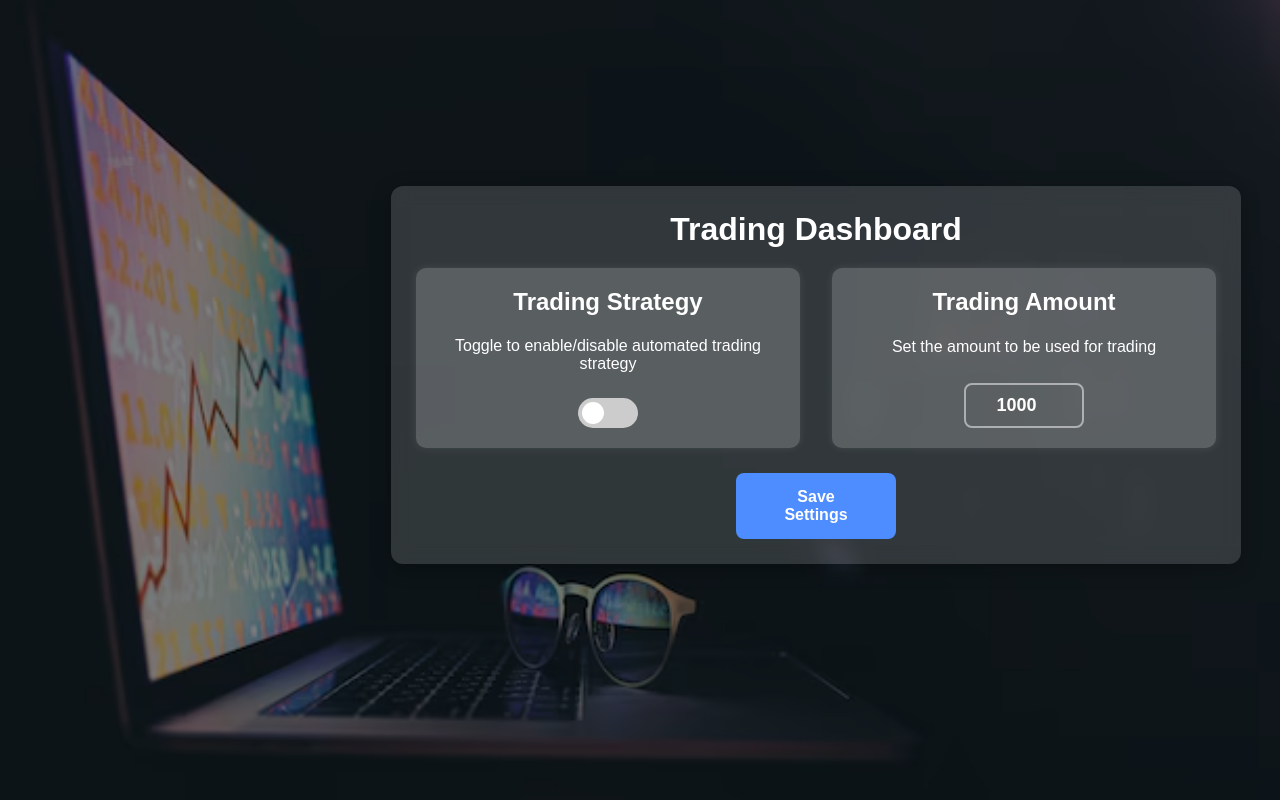
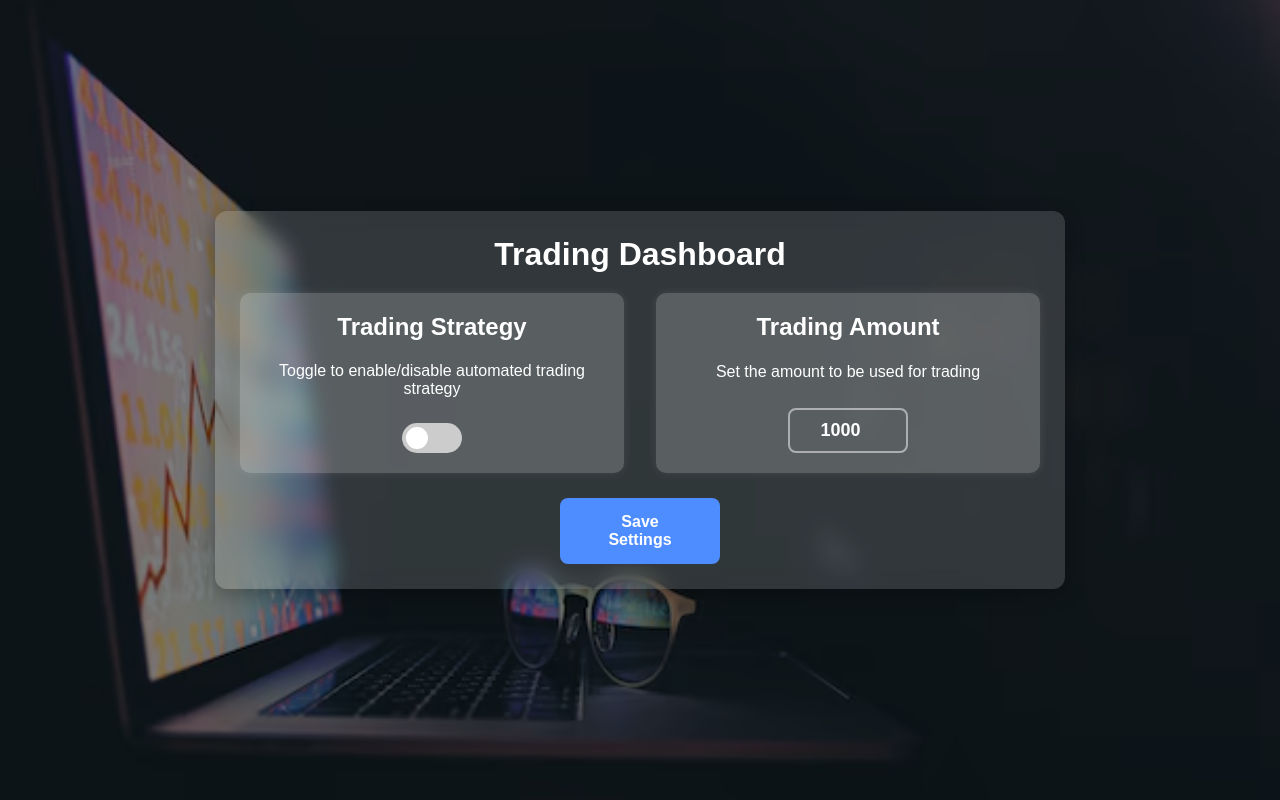
Before and after one commit to blackgrapes/InvestHawk, a Flask app: page /dashboard.html in a window 1280 px wide. Run offline with Flask 3, Linux system fonts and the light colour scheme.

Commit message:
Update dashboard.html

```diff
--- a/templates/dashboard.html
+++ b/templates/dashboard.html
@@ -14,8 +14,13 @@
             font-family: 'Arial', sans-serif;
         }
 
+        html, body {
+            height: 100%;
+            overflow: hidden;
+            position: relative;
+        }
+
         body {
-            height: 100vh;
             background: url('media/welcome.avif') no-repeat center center fixed;
             background-size: cover;
             display: flex;
@@ -25,28 +30,28 @@
         }
 
         .overlay {
-            position: fixed;
+            position: absolute;
             top: 0;
             left: 0;
             width: 100%;
             height: 100%;
             background: rgba(0, 0, 0, 0.5);
-            z-index: -1;
+            z-index: 0;
         }
 
         /* Main Container */
         .container {
             position: relative;
             width: 850px;
+            max-width: 90%;
             background: rgba(255, 255, 255, 0.15);
-            backdrop-filter: blur(10px); /* Initial blur */
+            backdrop-filter: blur(10px);
             padding: 25px;
             border-radius: 12px;
             box-shadow: 0 5px 20px rgba(0, 0, 0, 0.3);
             text-align: center;
             transition: transform 0.3s ease-in-out;
-            margin-left: 22rem;
-            margin-top: -50px;
+            z-index: 1;
         }
 
         /* Remove additional blur on hover */
@@ -54,8 +59,6 @@
             transform: scale(1.02);
             backdrop-filter: none; /* Prevents additional blurring */
         }
-
-
 
         /* Title */
         h1 {
@@ -194,10 +197,6 @@
 
         /* Responsive Design */
         @media screen and (max-width: 768px) {
-            body {
-                justify-content: center;
-            }
-
             .container {
                 width: 90%;
                 max-width: 500px;
@@ -239,8 +238,6 @@
                 </div>
             </div>
 
-
-
             <!-- Right Side: Trading Amount -->
             <div class="right-section">
                 <h2 class="section-title">Trading Amount</h2>
```
